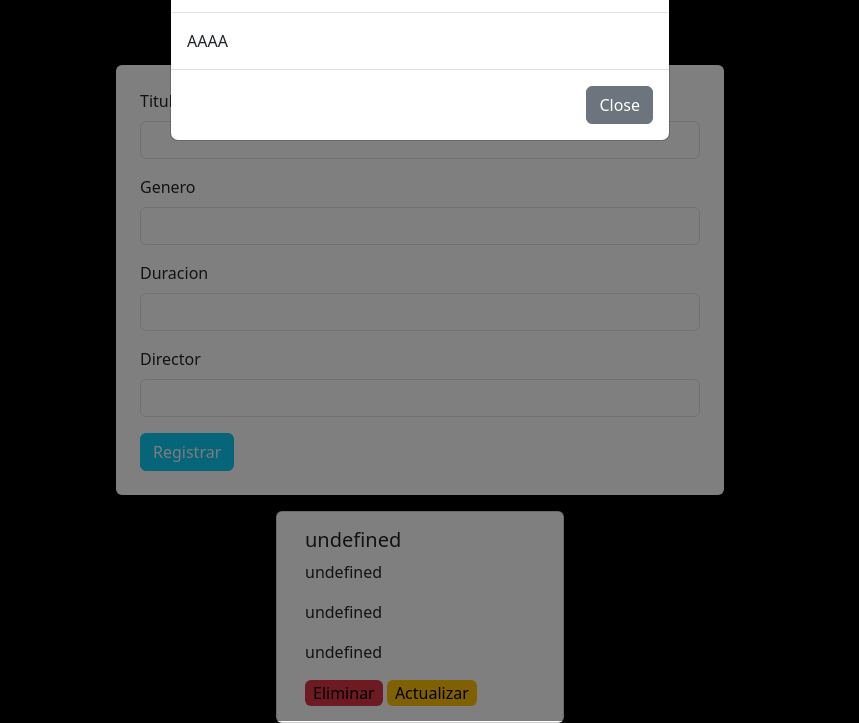
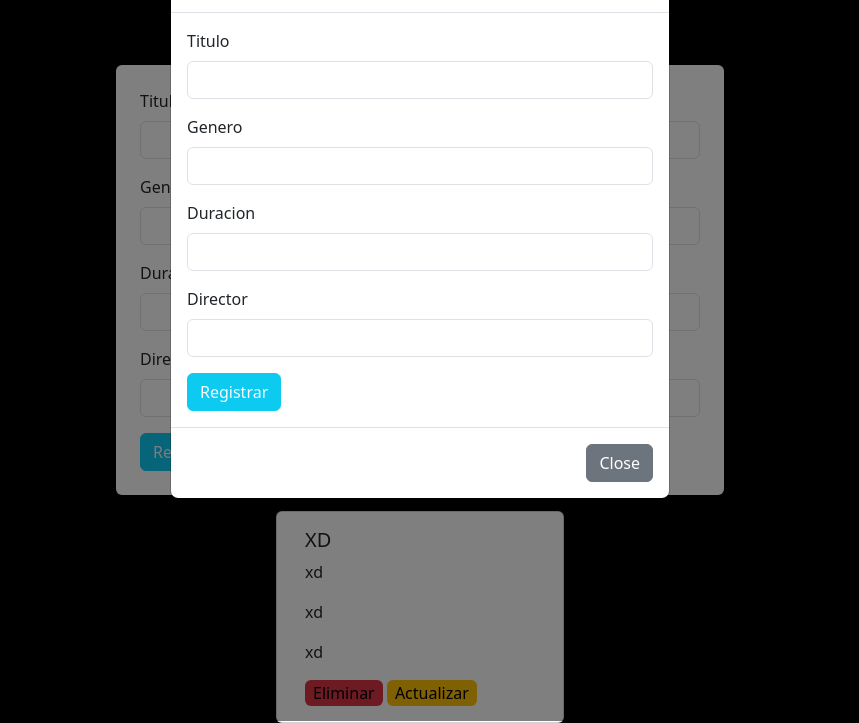
Before and after one commit to Hithel/CineCampus, a website with bundled scripts: page views/crearPeli.html in a window 1280 px wide. Both pictures are taken after a click on the button "Actualizar". Shown: the part 79-802 px from the top of the page, without its empty margins (220-1079 px from the left). Built offline with nearby package versions, Linux system fonts and the light colour scheme; no server answers; data requests are answered from the project's data file.

Commit message:
feat: :sparkles: ya funciona
ya funciona

ya funciona

```diff
--- a/db.json
+++ b/db.json
@@ -1,6 +1,9 @@
 {
   "peliculas": [
     {
+      "titulo": "XD",
+      "genero": "xd",
+      "duracion": "xd",
       "id": 2
     }
   ]
--- /dev/null
+++ b/src/components/index.js
@@ -0,0 +1,3 @@
+import {getPelicula} from "./peticiones.js"
+
+getPelicula()
--- a/src/components/main.js
+++ b/src/components/main.js
@@ -2,6 +2,7 @@ import {postPelicula,getPelicula,deletePelicula,ActualizarPelicula} from "./peti
 
 let form = document.querySelector('#form');
 let DivPelicula = document.querySelector('#DivPelicula');
+let formModificar = document.querySelector('#formModificar')
 
 getPelicula();
 
@@ -24,7 +25,14 @@ DivPelicula.addEventListener('click', (e)=>{
         deletePelicula(div,id);
     }
     else if (accion === "Actualizar"){
-        ActualizarPelicula(div,id)
+        formModificar.addEventListener("submit", (e) => {
+            e.preventDefault();
+
+            let data = Object.fromEntries(new FormData(e.target));
+            console.log(data);
+
+            ActualizarPelicula(data,id);
+          });
     }
 
 });
--- a/src/components/peticiones.js
+++ b/src/components/peticiones.js
@@ -33,12 +33,12 @@ export async function deletePelicula(div,id){
     let del = await(await fetch(`${URL}/peliculas/${id}`,config)).json();
 }
 
-export async function ActualizarPelicula(div,id) {
+export async function ActualizarPelicula(data,id) {
 
     let config = {
         method: 'PUT',
         headers: headers,
-        body:JSON.stringify(div)
+        body:JSON.stringify(data)
     }
 
     let act = await (await fetch(`${URL}/peliculas/${id}`,config)).json();
--- a/views/crearPeli.html
+++ b/views/crearPeli.html
@@ -61,7 +61,7 @@
         </div>
     </div>
 
-    <div class="modal fade" id="modalModificar" tabindex="-1" aria-labelledby="exampleModalLabel" aria-hidden="true">
+    <div class="modal" id="modalModificar" tabindex="-1" aria-labelledby="exampleModalLabel" aria-hidden="true">
       <div class="modal-dialog">
         <div class="modal-content">
           <div class="modal-header">
@@ -69,9 +69,26 @@
             <button type="button" class="btn-close" data-bs-dismiss="modal" aria-label="Close"></button>
           </div>
           <div class="modal-body">
-              <form class="col-12" id="formActualizar">
-                <label>AAAA</label>
-              </form>
+            <form class="col-12" id="formModificar">
+              <div class="mb-3">
+                <label for="exampleInputEmail1" class="form-label">Titulo</label>
+                <input type="text" class="form-control" id="titulo" name="titulo">
+              </div>
+              <div class="mb-3">
+                <label for="exampleInputPassword1" class="form-label">Genero</label>
+                <input type="text" class="form-control" id="genero" name="genero">
+              </div>
+              <div class="mb-3">
+                  <label for="exampleInputPassword1" class="form-label">Duracion</label>
+                  <input type="text" class="form-control" id="duracion" name="duracion">
+              </div>
+              <div class="mb-3">
+                  <label for="exampleInputPassword1" class="form-label">Director</label>
+                  <input type="text" class="form-control" id="duracion" name="duracion">
+              </div>
+
+              <input type="submit" class="btn btn-info text-light" data-accion="Registrar" value="Registrar">
+            </form>
           </div>
           <div class="modal-footer">
             <button type="button" class="btn btn-secondary" data-bs-dismiss="modal">Close</button>
@@ -80,5 +97,6 @@
       </div>
   </div>
 
+
 </body>
 </html>
```
Also changed, not shown: views/inex.html (+5 -3 lines).
